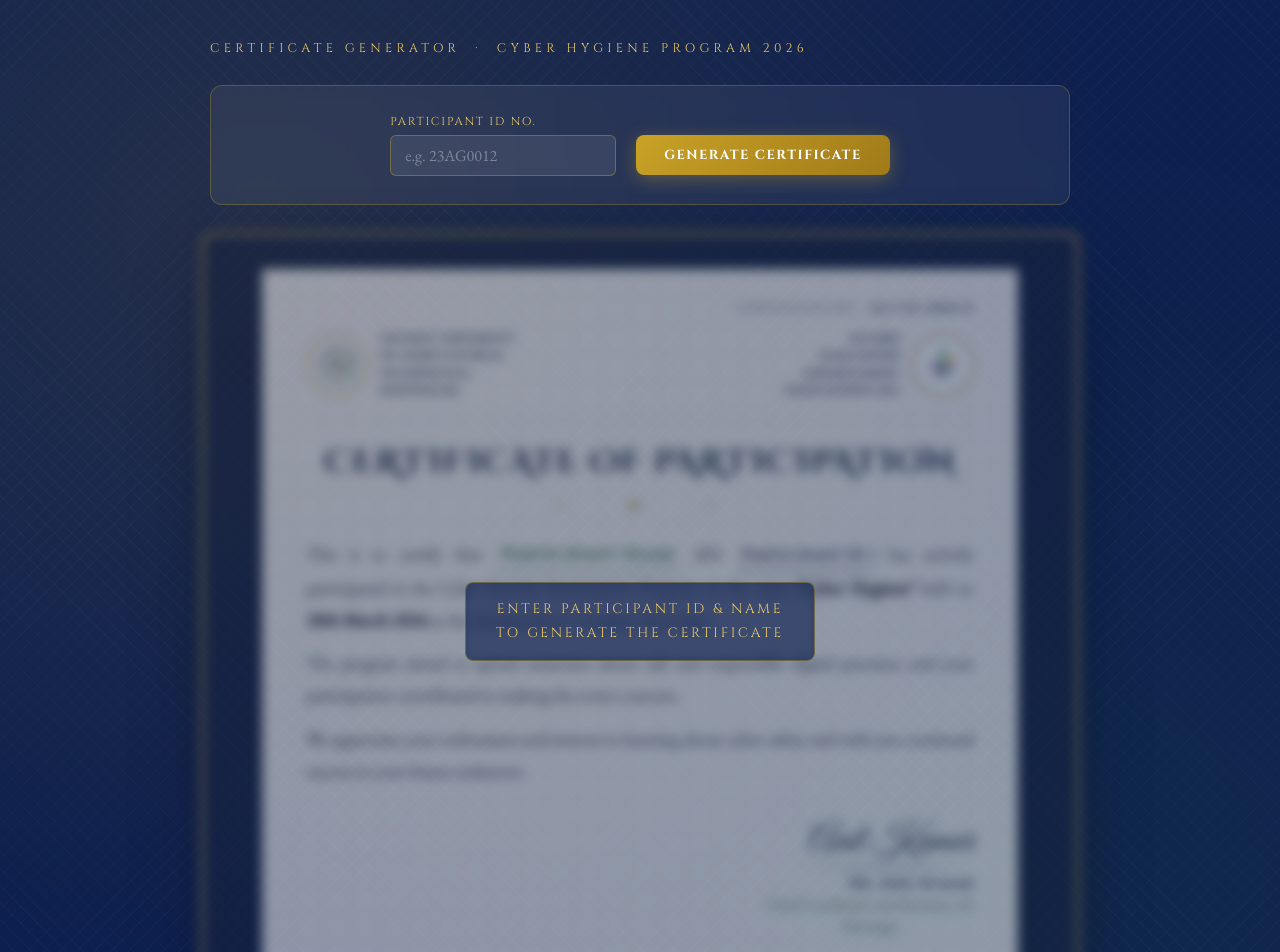
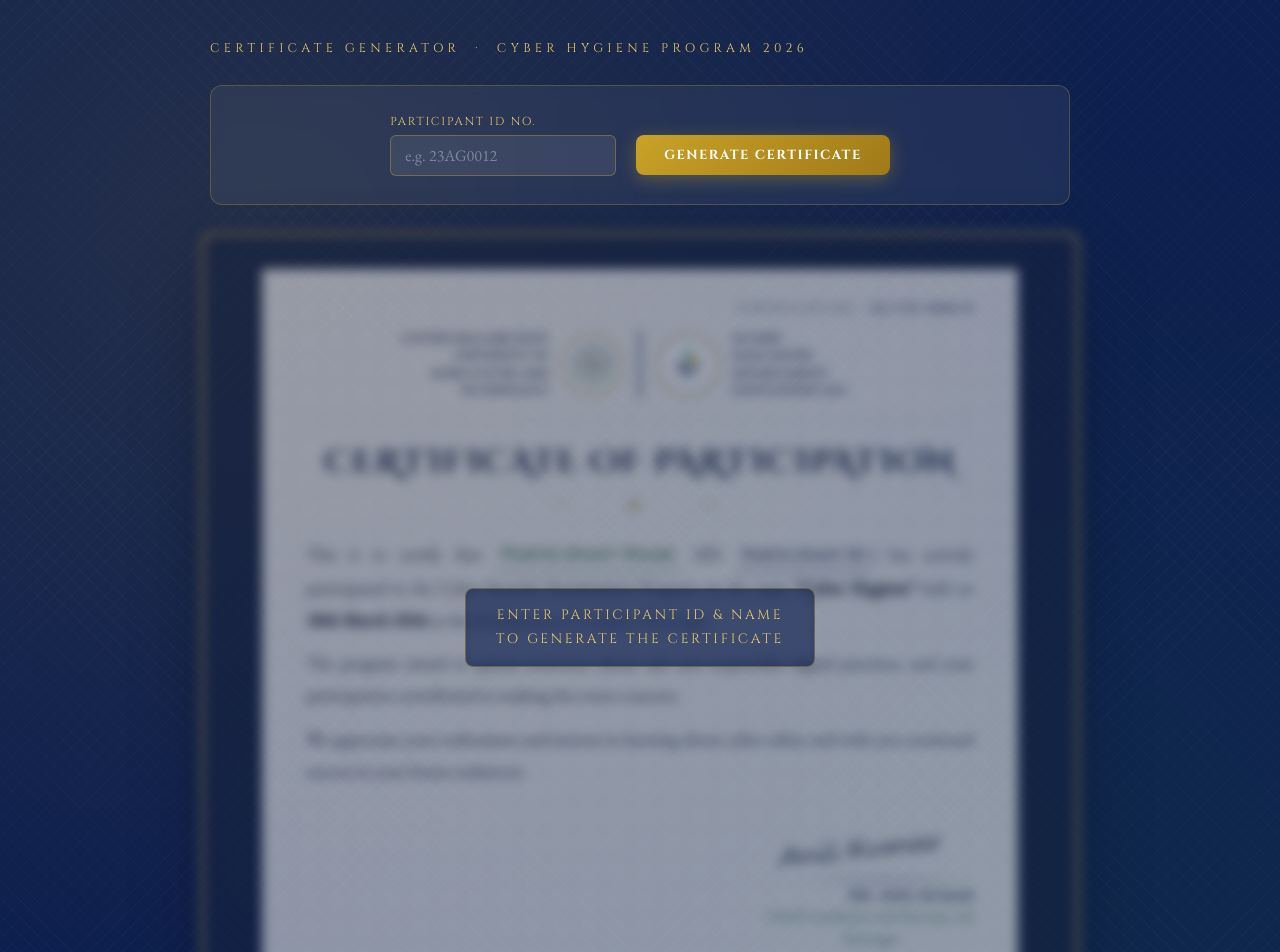
Before and after one commit to Rudraksh026/Cyber_Certi, a React (Vite) app: page / in a window 1280 px wide. Shown: the top 952 px of the page. Built offline with nearby package versions, Linux system fonts and the light colour scheme.

Commit message:
update design

```diff
--- a/src/App.jsx
+++ b/src/App.jsx
@@ -24,9 +24,26 @@ export default function App() {
       html2canvas = window.html2canvas
     }
 
+    // Wait for all images to load before capturing
+    const images = el.querySelectorAll('img')
+    await Promise.all(
+      Array.from(images).map(
+        img =>
+          new Promise((resolve) => {
+            if (img.complete) {
+              resolve()
+            } else {
+              img.onload = () => resolve()
+              img.onerror = () => resolve() // Resolve even on error to proceed
+            }
+          })
+      )
+    )
+
     const canvas = await html2canvas(el, {
       scale: 2,
       useCORS: true,
+      allowTaint: true,
       backgroundColor: null,
     })
 
--- a/src/components/Certificate.jsx
+++ b/src/components/Certificate.jsx
@@ -1,6 +1,7 @@
 import { forwardRef } from "react";
 import gbpantLogo from "../assets/gbpant_logo.png";
 import alumniLogo from "../assets/alumni_logo.jpg";
+import anil_signature from "../assets/anil_sir_sign.webp";
 
 const CERT_NO = "001";
 
@@ -65,25 +66,27 @@ const Certificate = forwardRef(({ participantId,handleDownload }, ref) => {
             {/* Header */}
             <div className="cert-header">
               {/* Left — GB Pant */}
-              <div className="org-block">
+              <div className="org-block right-align">
+                <div className="org-text right-text">
+                  GOVIND BALLABH PANT
+                  <br />
+                  UNIVERSITY OF
+                  <br />
+                  AGRICULTURE AND
+                  <br />
+                  TECHNOLOGY
+                </div>
                 <img
                   src={gbpantLogo}
                   className="org-logo"
                   alt="GB Pant University Logo"
                 />
-                <div className="org-text">
-                  GB PANT UNIVERSITY
-                  <br />
-                  OF AGRICULTURE &amp;
-                  <br />
-                  TECHNOLOGY,
-                  <br />
-                  PANTNAGAR
-                </div>
               </div>
 
+              <div className="vertical-line"></div>
+
               {/* Right — 4A Alumni */}
-              <div className="org-block right">
+              <div className="org-block">
                 <img
                   src={alumniLogo}
                   className="org-logo"
@@ -138,7 +141,12 @@ const Certificate = forwardRef(({ participantId,handleDownload }, ref) => {
 
             {/* Signature */}
             <div className="cert-footer">
-              <div className="signature-img">Anil Kumar</div>
+              <div className="">
+                <img
+                  src={anil_signature}
+                  alt="Dr. Anil Kumar Signature"
+                />
+              </div>
               <div className="sig-divider" />
               <div className="sig-name">Dr. Anil Kumar</div>
               <div className="sig-role">
--- a/src/index.css
+++ b/src/index.css
@@ -225,12 +225,22 @@ body {
 /* ── Header logos ─────────────────────────────────────────── */
 .cert-header {
   display: grid;
-  grid-template-columns: 1fr 1fr;
+  grid-template-columns: 1fr 0fr 1fr;
   align-items: center;
   gap: 16px;
   margin-bottom: 22px;
   border-bottom: 1.5px solid rgba(13,31,78,0.15);
   padding-bottom: 22px;
+}
+
+.right-align {
+  justify-content: flex-end;
+}
+
+.vertical-line {
+   width: 1.5px;
+  height: 100%;
+  background-color: var(--navy);
 }
 
 .org-block { display: flex; align-items: center; gap: 12px; }
@@ -254,6 +264,11 @@ body {
   color: var(--navy);
   line-height: 1.55;
   letter-spacing: 0.04em;
+}
+
+.right-text{
+  text-align: right;
+  letter-spacing: 0.03em;
 }
 
 /* ── Title ────────────────────────────────────────────────── */
```
Also changed, not shown: src/assets/anil_sir_sign.webp (added).
